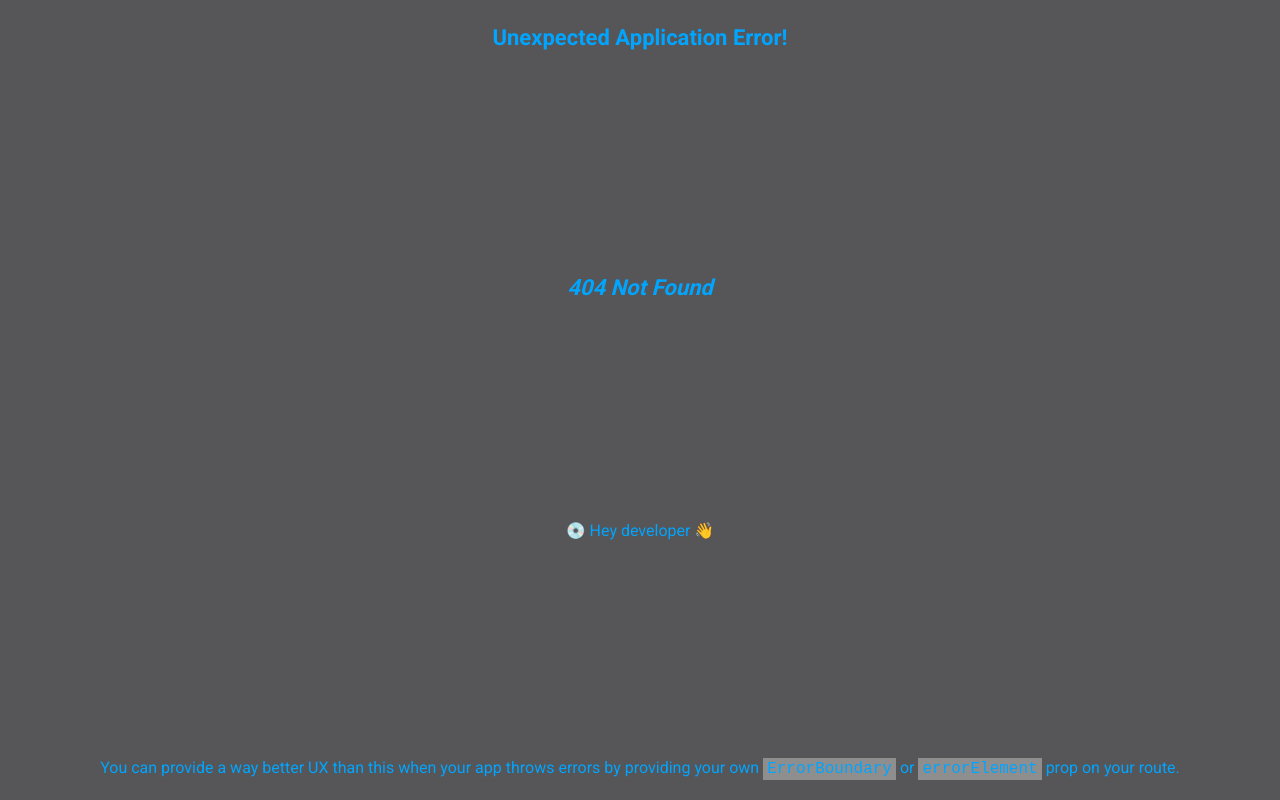
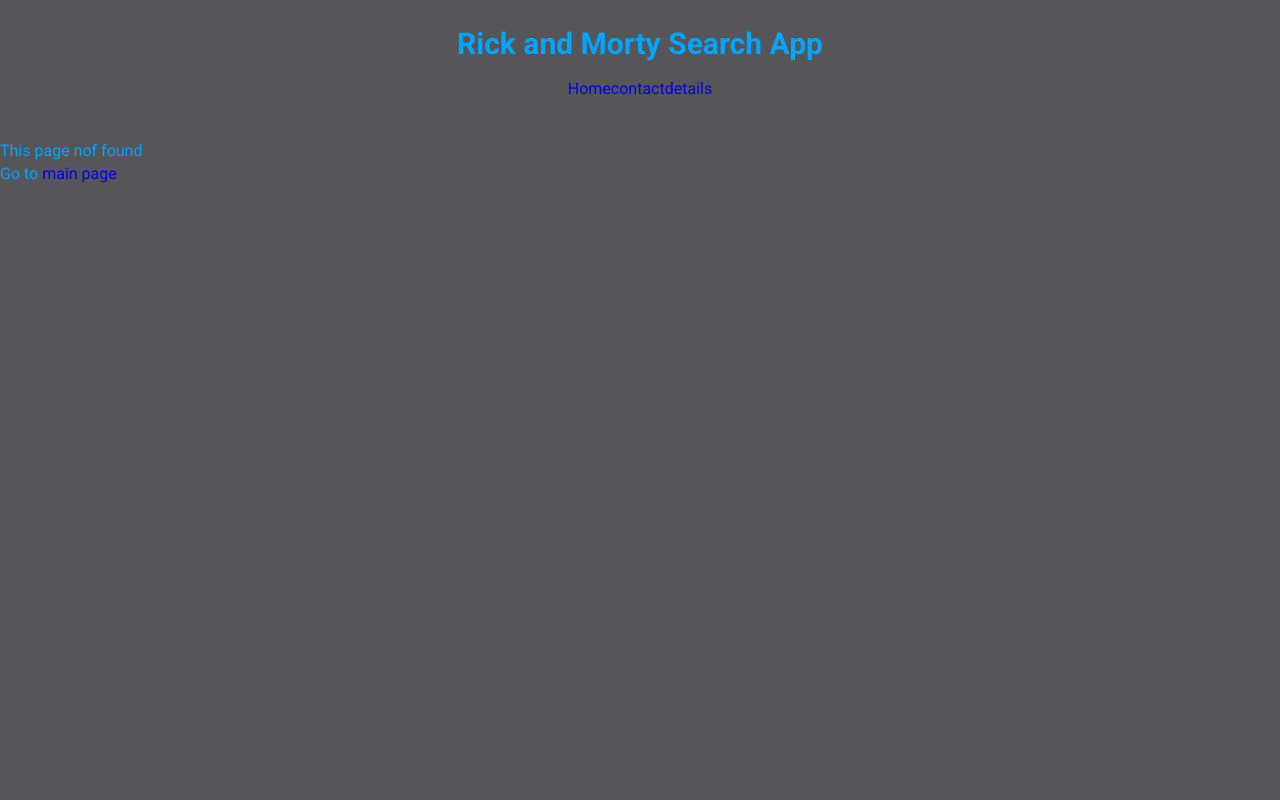
Before and after one commit to VladimirM89/react-rss, a React (Vite) app: page /item in a window 1280 px wide. Before the commit this address had no page. Built offline with nearby package versions, Linux system fonts and the light colour scheme.

Commit message:
feat: add not found page

```diff
--- a/src/App.tsx
+++ b/src/App.tsx
@@ -8,6 +8,7 @@
 } from 'react-router-dom';
 import { RootLayout } from './components/Layouts/RootLayout';
 import { DetailLayout } from './components/Layouts/DetailLayout';
+import { NotFoundPage } from './pages/NotFoundPage/NotFoundPage';
 
 const router = createBrowserRouter(
   createRoutesFromElements(
@@ -18,6 +19,7 @@
         <Route path="1" element={<p>Detailed card 1</p>} />
         <Route path="2" element={<p>Detailed card 2</p>} />
       </Route>
+      <Route path="*" element={<NotFoundPage />} />
     </Route>
   )
 );
--- /dev/null
+++ b/src/pages/NotFoundPage/NotFoundPage.tsx
@@ -0,0 +1,13 @@
+import { FC } from 'react';
+import { Link } from 'react-router-dom';
+
+export const NotFoundPage: FC = () => {
+  return (
+    <div>
+      <p>This page nof found</p>
+      <p>
+        Go to <Link to="/">main page</Link>
+      </p>
+    </div>
+  );
+};
```
